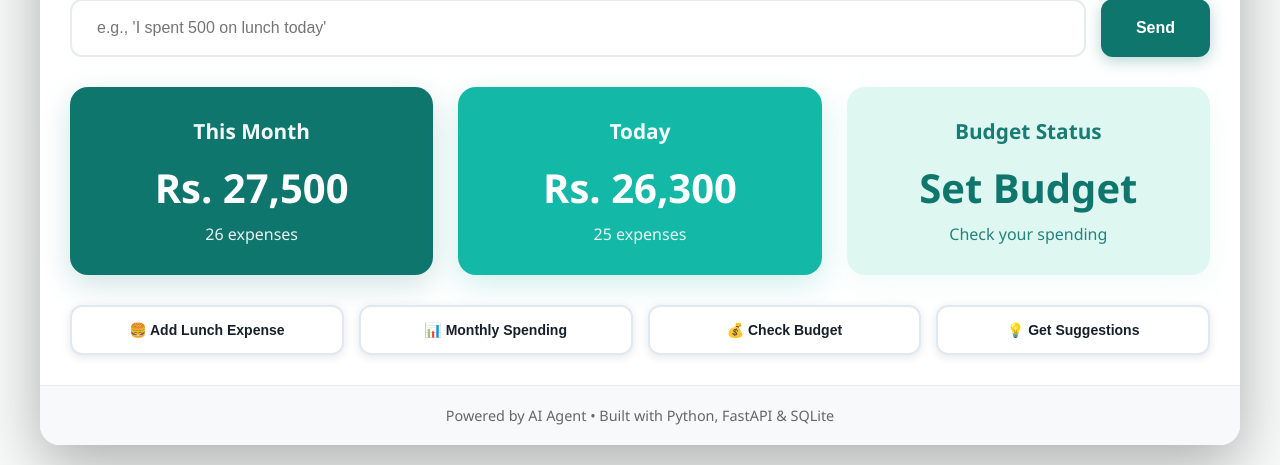
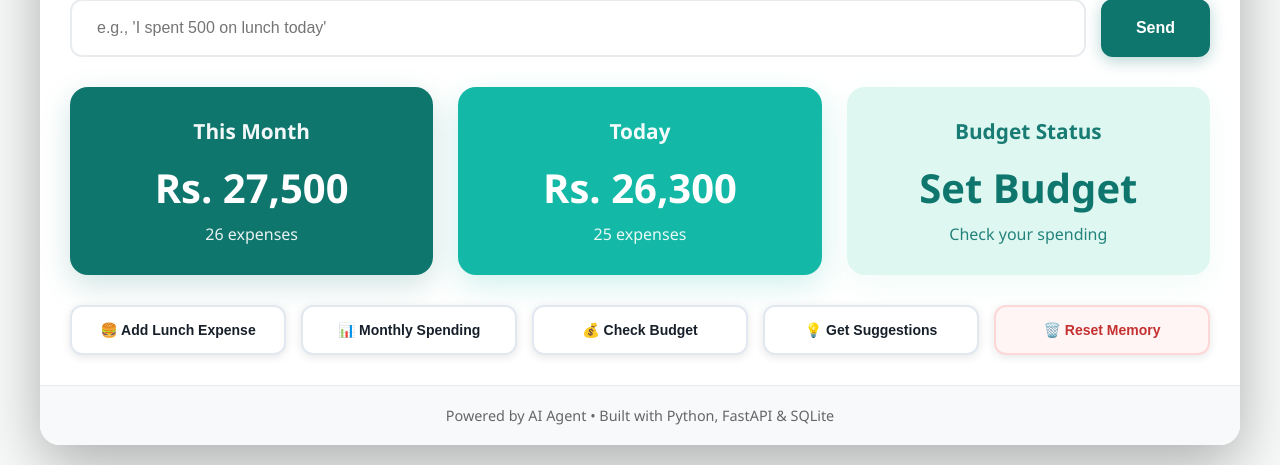
Before and after one commit to Mehnaz-bibi/personal_expense-advisor-AI-Agent, a FastAPI app: page / in a window 1280 px wide. Shown: the part 809-1274 px from the top of the page. Run offline with FastAPI, Linux system fonts and the light colour scheme; data comes from the database, SQL or seed files in the repository; both versions use the stored data as it was after the commit.

Commit message:
Added memory reset button to web UI
- Added reset memory button in quick actions section
- Created /api/reset-memory endpoint in app.py
- Added resetMemory() JavaScript function with confirmation dialog
- Styled reset button with red/warning colors (#FFF5F5 background, #C53030 text)
- Button clears conversation history and preferences
- Shows confirmation dialog before reset
- Auto-refreshes page after successful reset
- Integrated with existing clear_memory tool

```diff
--- a/app.py
+++ b/app.py
@@ -118,6 +118,17 @@ async def get_analysis():
         return {"success": False, "error": str(e)}
 
 
+@app.post("/api/reset-memory")
+async def reset_memory():
+    """Reset user memory."""
+    try:
+        from tools import clear_memory
+        result = clear_memory()
+        return {"success": True, "data": result}
+    except Exception as e:
+        return {"success": False, "error": str(e)}
+
+
 @app.get("/health")
 async def health_check():
     """Health check endpoint."""
--- a/static/css/style.css
+++ b/static/css/style.css
@@ -249,6 +249,18 @@ main {
     transform: translateY(0);
 }
 
+.reset-btn {
+    background: #FFF5F5 !important;
+    border-color: #FED7D7 !important;
+    color: #C53030 !important;
+}
+
+.reset-btn:hover {
+    background: #FED7D7 !important;
+    border-color: #FC8181 !important;
+    color: #9B2C2C !important;
+}
+
 footer {
     background: #f8f9fa;
     padding: 20px;
--- a/static/js/app.js
+++ b/static/js/app.js
@@ -169,6 +169,34 @@ function quickAction(message) {
     }
 }
 
+// Reset memory function
+async function resetMemory() {
+    if (!confirm("Are you sure you want to reset your memory? This will clear your conversation history and preferences.")) {
+        return;
+    }
+
+    try {
+        const response = await fetch('/api/reset-memory', {
+            method: 'POST',
+            headers: {
+                'Content-Type': 'application/json'
+            }
+        });
+
+        const data = await response.json();
+
+        if (data.success) {
+            alert("Memory has been reset successfully!");
+            // Refresh the page to update UI
+            location.reload();
+        } else {
+            alert("Error resetting memory: " + data.error);
+        }
+    } catch (error) {
+        alert("Error resetting memory: " + error);
+    }
+}
+
 // Initialize the app when DOM is ready
 document.addEventListener('DOMContentLoaded', () => {
     window.expenseAdvisor = new ExpenseAdvisor();
--- a/templates/index.html
+++ b/templates/index.html
@@ -75,6 +75,9 @@
                 <button class="quick-btn" onclick="quickAction('Give me some suggestions')">
                     💡 Get Suggestions
                 </button>
+                <button class="quick-btn reset-btn" onclick="resetMemory()">
+                    🗑️ Reset Memory
+                </button>
             </div>
         </main>
 
```
Also changed, not shown: data/expenses.db.
